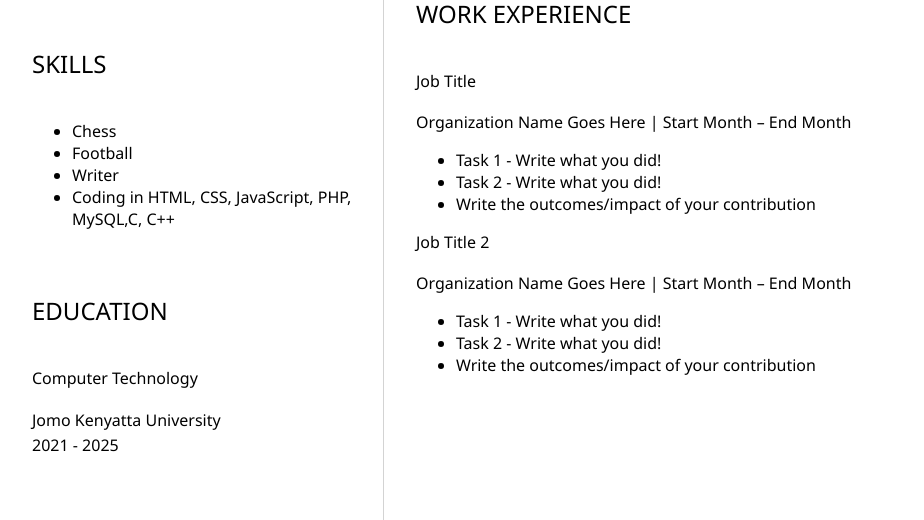
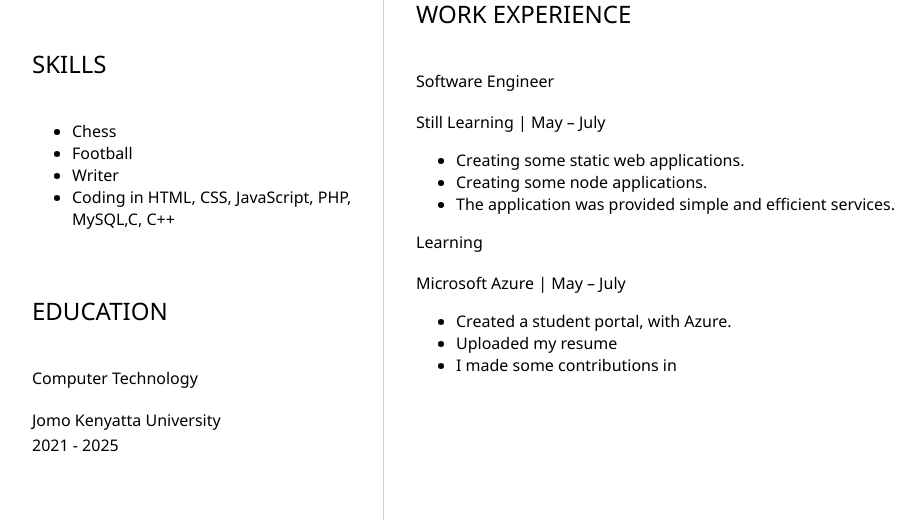
Before and after one commit to GachiriMwangi/Resume, a plain HTML site: page index.html in a window 1280 px wide. Shown: the part 426-946 px from the top of the page, without its empty margins (160-1084 px from the left). Drawn offline with Linux system fonts and the light colour scheme.

Commit message:
Changed work experience

```diff
--- a/index.html
+++ b/index.html
@@ -62,25 +62,25 @@
 				<section>
 					<h2>WORK EXPERIENCE</h2>
 					<!-- your work experience -->
-                    <h3>Job Title</h3>
+                    <h3>Software Engineer</h3>
                     <p>
-                        Organization Name Goes Here | Start Month – End Month
+                        Still Learning | May – July
                     </p>
                     <ul>
-                            <li>Task 1 - Write what you did!</li>
-                            <li>Task 2 - Write what you did!</li>
-                            <li>Write the outcomes/impact of your contribution</li>
+                            <li>Creating some static web applications.</li>
+                            <li>Creating some node applications.</li>
+                            <li>The application was provided simple and efficient services.</li>
 
                     </ul>
 
-                    <h3>Job Title 2</h3>
+                    <h3>Learning</h3>
                     <p>
-                        Organization Name Goes Here | Start Month – End Month
+                        Microsoft Azure | May – July
                     </p>
                     <ul>
-                            <li>Task 1 - Write what you did!</li>
-                            <li>Task 2 - Write what you did!</li>
-                            <li>Write the outcomes/impact of your contribution</li>
+                        <li>Created a student portal, with Azure.</li>
+                        <li>Uploaded my resume</li>
+                        <li>I made some contributions in </li>
 
                     </ul>
 				</section>
```
